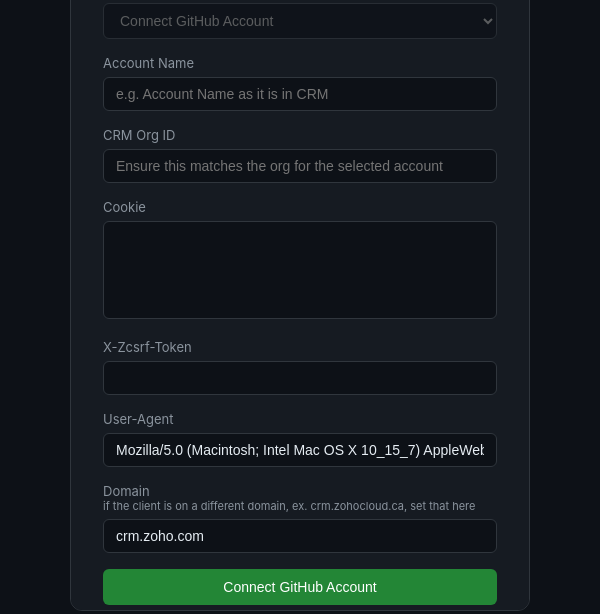
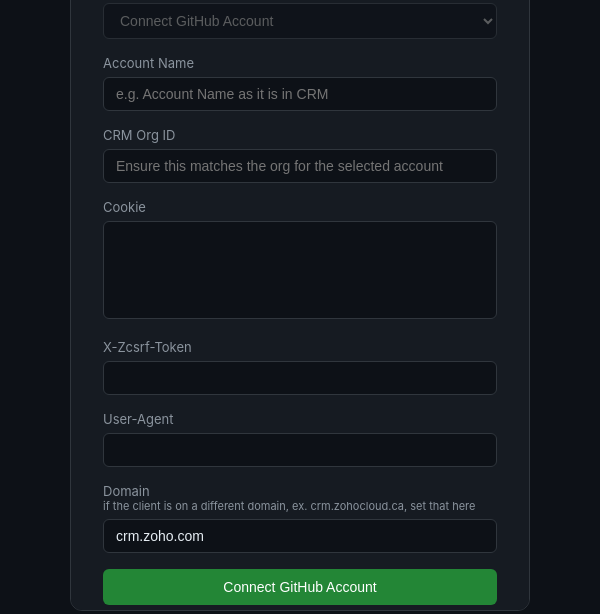
Before and after one commit to peter-babb/zcrm-github-sync, an Electron app: page index.html in a window 600 px wide. Shown: the part 149-763 px from the top of the page. Drawn offline with Linux system fonts and the light colour scheme; no server answers.

Commit message:
Removed Default User agent value

```diff
--- a/index.html
+++ b/index.html
@@ -202,8 +202,7 @@
         <input id="x-zcsrf-token" type="text" placeholder="" />
 
         <label>User-Agent</label>
-        <input id="user-agent" type="text" placeholder=""
-            value="Mozilla/5.0 (Macintosh; Intel Mac OS X 10_15_7) AppleWebKit/537.36 (KHTML, like Gecko) Chrome/149.0.0.0 Safari/537.36" />
+        <input id="user-agent" type="text" placeholder="" value="" />
 
         <label>Domain
             <br />
```
